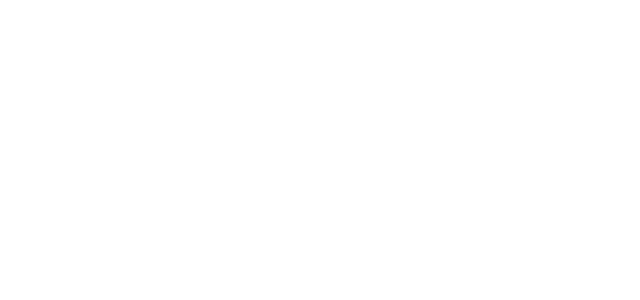
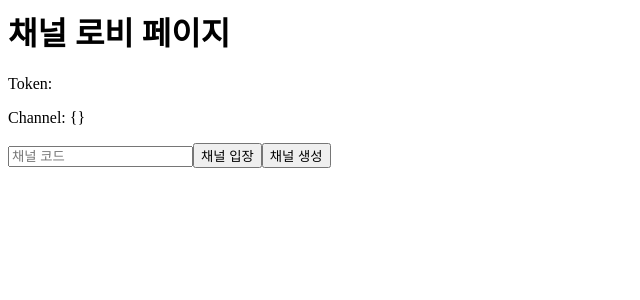
Before and after one commit to haeun-jo/upload-checker-temp, a React (Create React App) app in the folder front/: page /main in a window 1280 px wide. Before the commit this address had no page. Shown: the top 300 px of the page, without its empty margins (0-640 px from the left). Built offline with nearby package versions, Linux system fonts and the light colour scheme.

Commit message:
fix : main

```diff
--- a/front/src/App.js
+++ b/front/src/App.js
@@ -8,7 +8,7 @@
     <Router>
       <Routes>
         <Route path="/" element={<SocialKakao />} />
-        <Route path="/redirect" element={<ChannelLobby />} />
+        <Route path="/main" element={<ChannelLobby />} />
         <Route path="/channel" element={<Channel />} />
       </Routes>
     </Router>
```
